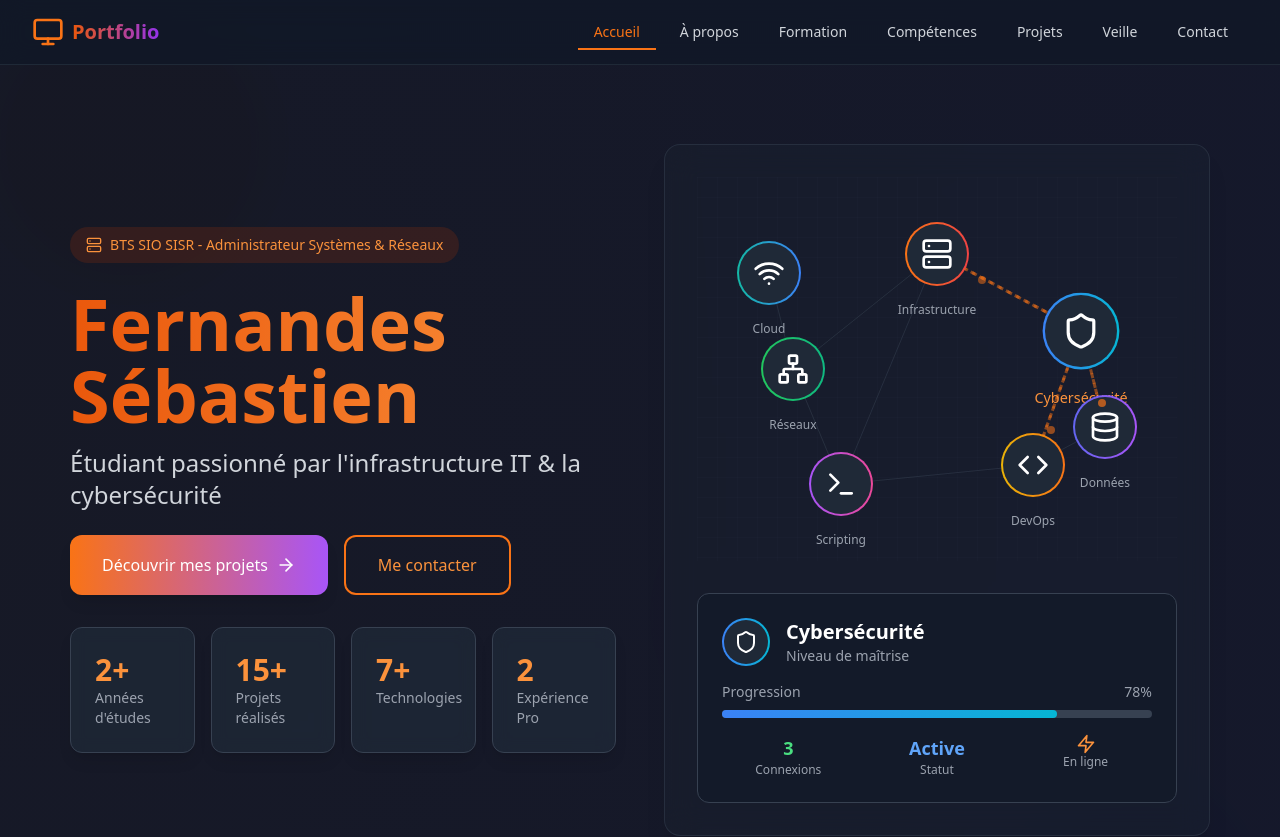
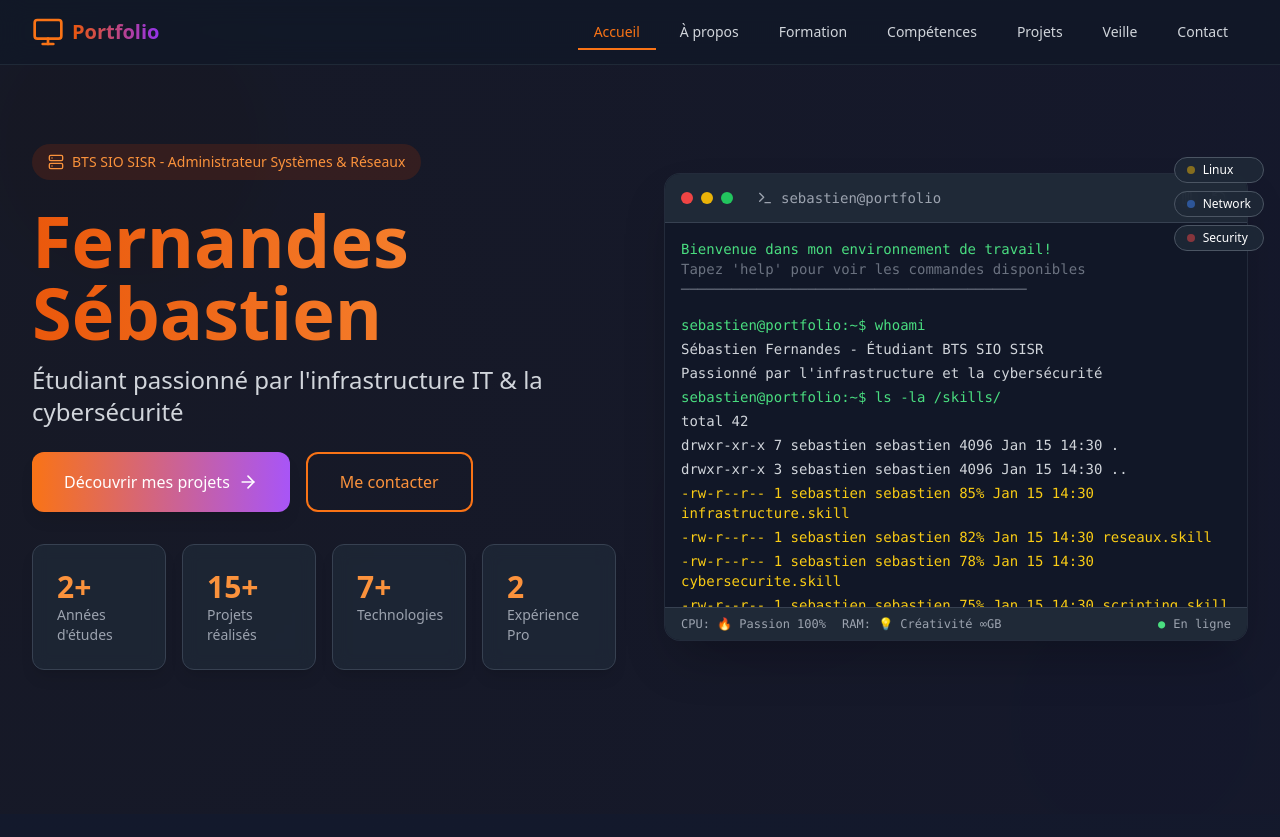
Before and after one commit to CapitaineRick/Portfolio, a React (Vite) app: page / in a window 1280 px wide. Shown: the top 837 px of the page. Built offline with nearby package versions, Linux system fonts and the light colour scheme.

Commit message:
Hero avec terminal interactif unique et personnel

```diff
--- a/src/components/sections/Hero.tsx
+++ b/src/components/sections/Hero.tsx
@@ -1,74 +1,76 @@
 import React, { useEffect, useRef, useState } from 'react';
-import { Server, ArrowRight, Terminal, Shield, Network, Code, Database, Wifi, Zap, Lock, Monitor } from 'lucide-react';
+import { Server, ArrowRight, Terminal, Shield, Network, Play, Pause, RotateCcw } from 'lucide-react';
 
 const Hero: React.FC = () => {
   const heroRef = useRef<HTMLDivElement>(null);
-  const [activeNode, setActiveNode] = useState(0);
-  const [connectionProgress, setConnectionProgress] = useState(0);
+  const [terminalLines, setTerminalLines] = useState<string[]>([]);
+  const [currentCommand, setCurrentCommand] = useState('');
+  const [isTyping, setIsTyping] = useState(false);
+  const [commandIndex, setCommandIndex] = useState(0);
+  const [charIndex, setCharIndex] = useState(0);
+  const [isPlaying, setIsPlaying] = useState(true);
 
-  const networkNodes = [
+  const commands = [
     {
-      id: 0,
-      icon: Server,
-      label: 'Infrastructure',
-      level: 85,
-      color: 'from-orange-500 to-red-500',
-      position: { x: 50, y: 20 },
-      connections: [1, 2, 3]
+      command: 'whoami',
+      output: ['sebastien@portfolio:~$ whoami', 'Sébastien Fernandes - Étudiant BTS SIO SISR', 'Passionné par l\'infrastructure et la cybersécurité', '']
     },
     {
-      id: 1,
-      icon: Shield,
-      label: 'Cybersécurité',
-      level: 78,
-      color: 'from-blue-500 to-cyan-500',
-      position: { x: 80, y: 40 },
-      connections: [0, 4, 5]
+      command: 'ls -la /skills/',
+      output: [
+        'sebastien@portfolio:~$ ls -la /skills/',
+        'total 42',
+        'drwxr-xr-x  7 sebastien sebastien 4096 Jan 15 14:30 .',
+        'drwxr-xr-x  3 sebastien sebastien 4096 Jan 15 14:30 ..',
+        '-rw-r--r--  1 sebastien sebastien  85% Jan 15 14:30 infrastructure.skill',
+        '-rw-r--r--  1 sebastien sebastien  82% Jan 15 14:30 reseaux.skill',
+        '-rw-r--r--  1 sebastien sebastien  78% Jan 15 14:30 cybersecurite.skill',
+        '-rw-r--r--  1 sebastien sebastien  75% Jan 15 14:30 scripting.skill',
+        '-rw-r--r--  1 sebastien sebastien  70% Jan 15 14:30 devops.skill',
+        ''
+      ]
     },
     {
-      id: 2,
-      icon: Network,
-      label: 'Réseaux',
-      level: 82,
-      color: 'from-green-500 to-emerald-500',
-      position: { x: 20, y: 50 },
-      connections: [0, 3, 6]
+      command: 'cat /etc/motivation.conf',
+      output: [
+        'sebastien@portfolio:~$ cat /etc/motivation.conf',
+        '# Configuration de motivation personnelle',
+        'OBJECTIF_PRINCIPAL="Devenir expert en cybersécurité"',
+        'PASSION="Administration système et réseaux"',
+        'APPRENTISSAGE_CONTINU=true',
+        'CURIOSITE_LEVEL=maximum',
+        'DETERMINATION=100%',
+        ''
+      ]
     },
     {
-      id: 3,
-      icon: Terminal,
-      label: 'Scripting',
-      level: 75,
-      color: 'from-purple-500 to-pink-500',
-      position: { x: 30, y: 80 },
-      connections: [0, 2, 4]
+      command: 'systemctl status passion.service',
+      output: [
+        'sebastien@portfolio:~$ systemctl status passion.service',
+        '● passion.service - Service de passion pour l\'informatique',
+        '   Loaded: loaded (/etc/systemd/system/passion.service; enabled)',
+        '   Active: active (running) since 2020-09-01 08:00:00 CEST; 4 years ago',
+        '   Main PID: 1337 (passion-daemon)',
+        '   Memory: ∞ MB',
+        '   CGroup: /system.slice/passion.service',
+        '           └─1337 /usr/bin/passion-daemon --mode=cybersecurity',
+        ''
+      ]
     },
     {
-      id: 4,
-      icon: Code,
-      label: 'DevOps',
-      level: 70,
-      color: 'from-yellow-500 to-orange-500',
-      position: { x: 70, y: 75 },
-      connections: [1, 3, 5]
-    },
-    {
-      id: 5,
-      icon: Database,
-      label: 'Données',
-      level: 68,
-      color: 'from-indigo-500 to-purple-500',
-      position: { x: 85, y: 65 },
-      connections: [1, 4]
-    },
-    {
-      id: 6,
-      icon: Wifi,
-      label: 'Cloud',
-      level: 60,
-      color: 'from-teal-500 to-blue-500',
-      position: { x: 15, y: 25 },
-      connections: [2]
+      command: 'ping -c 3 futur-emploi.com',
+      output: [
+        'sebastien@portfolio:~$ ping -c 3 futur-emploi.com',
+        'PING futur-emploi.com (192.168.1.100): 56 data bytes',
+        '64 bytes from 192.168.1.100: icmp_seq=0 time=1.337ms',
+        '64 bytes from 192.168.1.100: icmp_seq=1 time=0.420ms',
+        '64 bytes from 192.168.1.100: icmp_seq=2 time=0.069ms',
+        '',
+        '--- futur-emploi.com ping statistics ---',
+        '3 packets transmitted, 3 packets received, 0.0% packet loss',
+        'Connection établie avec succès! 🚀',
+        ''
+      ]
     }
   ];
 
@@ -95,20 +97,47 @@ const Hero: React.FC = () => {
   }, []);
 
   useEffect(() => {
+    if (!isPlaying) return;
+
     const interval = setInterval(() => {
-      setActiveNode((prev) => (prev + 1) % networkNodes.length);
-      setConnectionProgress(0);
-    }, 4000);
+      const currentCmd = commands[commandIndex];
 
-    const progressInterval = setInterval(() => {
-      setConnectionProgress((prev) => (prev + 2) % 100);
-    }, 80);
+      if (!isTyping) {
+        // Commencer à taper la commande
+        setIsTyping(true);
+        setCurrentCommand('');
+        setCharIndex(0);
+      } else if (charIndex < currentCmd.command.length) {
+        // Continuer à taper la commande
+        setCurrentCommand(currentCmd.command.slice(0, charIndex + 1));
+        setCharIndex(charIndex + 1);
+      } else {
+        // Commande terminée, afficher la sortie
+        setTerminalLines(prev => [...prev, ...currentCmd.output]);
+        setCurrentCommand('');
+        setIsTyping(false);
+        setCharIndex(0);
+        setCommandIndex((commandIndex + 1) % commands.length);
 
-    return () => {
-      clearInterval(interval);
-      clearInterval(progressInterval);
-    };
-  }, [networkNodes.length]);
+        // Si on a fait tous les commands, attendre un peu avant de recommencer
+        if (commandIndex === commands.length - 1) {
+          setTimeout(() => {
+            setTerminalLines([]);
+          }, 3000);
+        }
+      }
+    }, isTyping ? 100 : 1500);
+
+    return () => clearInterval(interval);
+  }, [commandIndex, charIndex, isTyping, isPlaying]);
+
+  const resetTerminal = () => {
+    setTerminalLines([]);
+    setCurrentCommand('');
+    setCommandIndex(0);
+    setCharIndex(0);
+    setIsTyping(false);
+  };
 
   const scrollToProjects = () => {
     const projectsSection = document.querySelector('#projects');
@@ -123,8 +152,6 @@ const Hero: React.FC = () => {
       contactSection.scrollIntoView({ behavior: 'smooth' });
     }
   };
-
-  const currentNode = networkNodes[activeNode];
 
   return (
     <section
@@ -203,159 +230,127 @@ const Hero: React.FC = () => {
             </div>
           </div>
 
-          {/* Right Column - Network Topology Visualization */}
+          {/* Right Column - Interactive Terminal */}
           <div className="lg:w-1/2 relative">
-            <div className="relative bg-gray-800/30 backdrop-blur-lg rounded-2xl p-8 shadow-xl border border-gray-700/50">
+            <div className="relative bg-gray-900/95 backdrop-blur-lg rounded-2xl shadow-2xl border border-gray-700/50 overflow-hidden">
 
-              {/* Network Topology */}
-              <div className="relative h-96 mb-8">
-                {/* Grid Background */}
-                <div className="absolute inset-0 opacity-20">
-                  <svg width="100%" height="100%" className="text-gray-600">
-                    <defs>
-                      <pattern id="grid" width="20" height="20" patternUnits="userSpaceOnUse">
-                        <path d="M 20 0 L 0 0 0 20" fill="none" stroke="currentColor" strokeWidth="0.5"/>
-                      </pattern>
-                    </defs>
-                    <rect width="100%" height="100%" fill="url(#grid)" />
-                  </svg>
-                </div>
-
-                {/* Connections */}
-                <svg className="absolute inset-0 w-full h-full">
-                  {networkNodes.map(node =>
-                    node.connections.map(connId => {
-                      const targetNode = networkNodes.find(n => n.id === connId);
-                      if (!targetNode) return null;
-
-                      const isActiveConnection = node.id === activeNode || connId === activeNode;
-
-                      return (
-                        <line
-                          key={`${node.id}-${connId}`}
-                          x1={`${node.position.x}%`}
-                          y1={`${node.position.y}%`}
-                          x2={`${targetNode.position.x}%`}
-                          y2={`${targetNode.position.y}%`}
-                          stroke={isActiveConnection ? '#f97316' : '#374151'}
-                          strokeWidth={isActiveConnection ? '3' : '1'}
-                          strokeDasharray={isActiveConnection ? '5,5' : 'none'}
-                          className={isActiveConnection ? 'animate-pulse' : ''}
-                          opacity={isActiveConnection ? 1 : 0.3}
-                        />
-                      );
-                    })
-                  )}
-                </svg>
-
-                {/* Network Nodes */}
-                {networkNodes.map((node) => {
-                  const NodeIcon = node.icon;
-                  const isActive = node.id === activeNode;
-
-                  return (
-                    <div
-                      key={node.id}
-                      className="absolute transform -translate-x-1/2 -translate-y-1/2 cursor-pointer transition-all duration-500"
-                      style={{
-                        left: `${node.position.x}%`,
-                        top: `${node.position.y}%`,
-                        transform: `translate(-50%, -50%) scale(${isActive ? 1.2 : 1})`
-                      }}
-                      onClick={() => setActiveNode(node.id)}
-                    >
-                      {/* Node Pulse Effect */}
-                      {isActive && (
-                        <div className={`absolute inset-0 rounded-full bg-gradient-to-r ${node.color} animate-ping opacity-75`} />
-                      )}
-
-                      {/* Node */}
-                      <div className={`relative w-16 h-16 rounded-full bg-gradient-to-r ${node.color} p-0.5 transition-all duration-300`}>
-                        <div className="w-full h-full rounded-full bg-gray-800 flex items-center justify-center">
-                          <NodeIcon className="w-8 h-8 text-white" />
-                        </div>
-                      </div>
-
-                      {/* Node Label */}
-                      <div className="absolute -bottom-8 left-1/2 transform -translate-x-1/2 text-center">
-                        <div className={`text-xs font-medium transition-colors duration-300 ${
-                          isActive ? 'text-orange-400' : 'text-gray-400'
-                        }`}>
-                          {node.label}
-                        </div>
-                      </div>
-                    </div>
-                  );
-                })}
-
-                {/* Data Flow Animation */}
-                {currentNode.connections.map((connId, index) => {
-                  const targetNode = networkNodes.find(n => n.id === connId);
-                  if (!targetNode) return null;
-
-                  return (
-                    <div
-                      key={`flow-${connId}`}
-                      className="absolute w-2 h-2 bg-orange-500 rounded-full animate-pulse"
-                      style={{
-                        left: `${currentNode.position.x + (targetNode.position.x - currentNode.position.x) * (connectionProgress / 100)}%`,
-                        top: `${currentNode.position.y + (targetNode.position.y - currentNode.position.y) * (connectionProgress / 100)}%`,
-                        animationDelay: `${index * 200}ms`
-                      }}
-                    />
-                  );
-                })}
-              </div>
-
-              {/* Active Node Info Panel */}
-              <div className="bg-gray-900/50 rounded-xl p-6 border border-gray-700">
-                <div className="flex items-center gap-4 mb-4">
-                  <div className={`w-12 h-12 rounded-full bg-gradient-to-r ${currentNode.color} p-0.5`}>
-                    <div className="w-full h-full rounded-full bg-gray-800 flex items-center justify-center">
-                      {(() => {
-                        const CurrentIcon = currentNode.icon;
-                        return <CurrentIcon className="w-6 h-6 text-white" />;
-                      })()}
-                    </div>
+              {/* Terminal Header */}
+              <div className="flex items-center justify-between px-4 py-3 bg-gray-800 border-b border-gray-700">
+                <div className="flex items-center gap-2">
+                  <div className="flex gap-2">
+                    <div className="w-3 h-3 rounded-full bg-red-500"></div>
+                    <div className="w-3 h-3 rounded-full bg-yellow-500"></div>
+                    <div className="w-3 h-3 rounded-full bg-green-500"></div>
                   </div>
-                  <div>
-                    <h3 className="text-xl font-bold text-white">{currentNode.label}</h3>
-                    <p className="text-sm text-gray-400">Niveau de maîtrise</p>
+                  <div className="flex items-center gap-2 ml-4">
+                    <Terminal className="w-4 h-4 text-gray-400" />
+                    <span className="text-sm text-gray-400 font-mono">sebastien@portfolio</span>
                   </div>
                 </div>
 
-                {/* Progress Bar */}
-                <div className="mb-4">
-                  <div className="flex justify-between text-sm text-gray-400 mb-2">
-                    <span>Progression</span>
-                    <span>{currentNode.level}%</span>
+                {/* Terminal Controls */}
+                <div className="flex items-center gap-2">
+                  <button
+                    onClick={() => setIsPlaying(!isPlaying)}
+                    className="p-1 rounded hover:bg-gray-700 transition-colors"
+                    title={isPlaying ? "Pause" : "Play"}
+                  >
+                    {isPlaying ? (
+                      <Pause className="w-4 h-4 text-gray-400" />
+                    ) : (
+                      <Play className="w-4 h-4 text-gray-400" />
+                    )}
+                  </button>
+                  <button
+                    onClick={resetTerminal}
+                    className="p-1 rounded hover:bg-gray-700 transition-colors"
+                    title="Reset"
+                  >
+                    <RotateCcw className="w-4 h-4 text-gray-400" />
+                  </button>
+                </div>
+              </div>
+
+              {/* Terminal Content */}
+              <div className="p-4 h-96 overflow-y-auto font-mono text-sm">
+                <div className="space-y-1">
+                  {/* Welcome Message */}
+                  <div className="text-green-400 mb-4">
+                    <div>Bienvenue dans mon environnement de travail!</div>
+                    <div className="text-gray-500">Tapez 'help' pour voir les commandes disponibles</div>
+                    <div className="text-gray-500">─────────────────────────────────────────</div>
                   </div>
-                  <div className="w-full bg-gray-700 rounded-full h-2">
+
+                  {/* Previous Commands Output */}
+                  {terminalLines.map((line, index) => (
                     <div
-                      className={`h-2 rounded-full bg-gradient-to-r ${currentNode.color} transition-all duration-1000`}
-                      style={{ width: `${currentNode.level}%` }}
-                    />
+                      key={index}
+                      className={`${
+                        line.startsWith('sebastien@portfolio')
+                          ? 'text-green-400'
+                          : line.includes('●') || line.includes('PING') || line.includes('64 bytes')
+                            ? 'text-blue-400'
+                            : line.includes('=') || line.includes('%') || line.includes('🚀')
+                              ? 'text-yellow-400'
+                              : line.includes('active') || line.includes('enabled') || line.includes('success')
+                                ? 'text-green-400'
+                                : 'text-gray-300'
+                      }`}
+                    >
+                      {line}
+                    </div>
+                  ))}
+
+                  {/* Current Command Being Typed */}
+                  {isTyping && (
+                    <div className="flex items-center">
+                      <span className="text-green-400">sebastien@portfolio:~$ </span>
+                      <span className="text-white">{currentCommand}</span>
+                      <span className="animate-pulse text-white">|</span>
+                    </div>
+                  )}
+
+                  {/* Cursor when waiting */}
+                  {!isTyping && terminalLines.length > 0 && (
+                    <div className="flex items-center">
+                      <span className="text-green-400">sebastien@portfolio:~$ </span>
+                      <span className="animate-pulse text-white">|</span>
+                    </div>
+                  )}
+                </div>
+              </div>
+
+              {/* Terminal Footer with System Info */}
+              <div className="px-4 py-2 bg-gray-800 border-t border-gray-700 text-xs text-gray-400 font-mono">
+                <div className="flex justify-between items-center">
+                  <div className="flex gap-4">
+                    <span>CPU: 🔥 Passion 100%</span>
+                    <span>RAM: 💡 Créativité ∞GB</span>
                   </div>
-                </div>
-
-                {/* Network Status */}
-                <div className="grid grid-cols-3 gap-4 text-center">
-                  <div>
-                    <div className="text-lg font-bold text-green-400">{currentNode.connections.length}</div>
-                    <div className="text-xs text-gray-400">Connexions</div>
-                  </div>
-                  <div>
-                    <div className="text-lg font-bold text-blue-400">Active</div>
-                    <div className="text-xs text-gray-400">Statut</div>
-                  </div>
-                  <div>
-                    <div className="text-lg font-bold text-orange-400">
-                      <Zap className="w-5 h-5 mx-auto" />
-                    </div>
-                    <div className="text-xs text-gray-400">En ligne</div>
+                  <div className="flex gap-2">
+                    <span className="text-green-400">●</span>
+                    <span>En ligne</span>
                   </div>
                 </div>
               </div>
+            </div>
+
+            {/* Floating Skills Indicators */}
+            <div className="absolute -top-4 -right-4 space-y-2">
+              {[
+                { label: 'Linux', color: 'bg-yellow-500' },
+                { label: 'Network', color: 'bg-blue-500' },
+                { label: 'Security', color: 'bg-red-500' }
+              ].map((skill, index) => (
+                <div
+                  key={skill.label}
+                  className="flex items-center gap-2 px-3 py-1 bg-gray-800/90 backdrop-blur rounded-full text-xs text-white border border-gray-600"
+                  style={{ animationDelay: `${index * 200}ms` }}
+                >
+                  <div className={`w-2 h-2 rounded-full ${skill.color} animate-pulse`}></div>
+                  <span>{skill.label}</span>
+                </div>
+              ))}
             </div>
           </div>
         </div>
```
